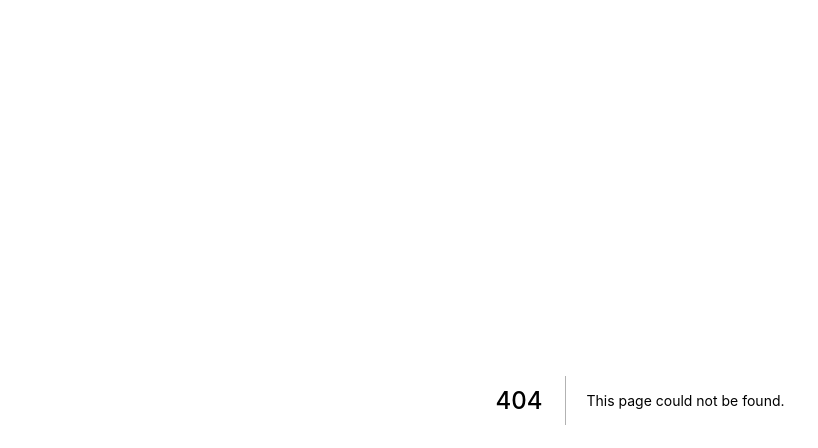
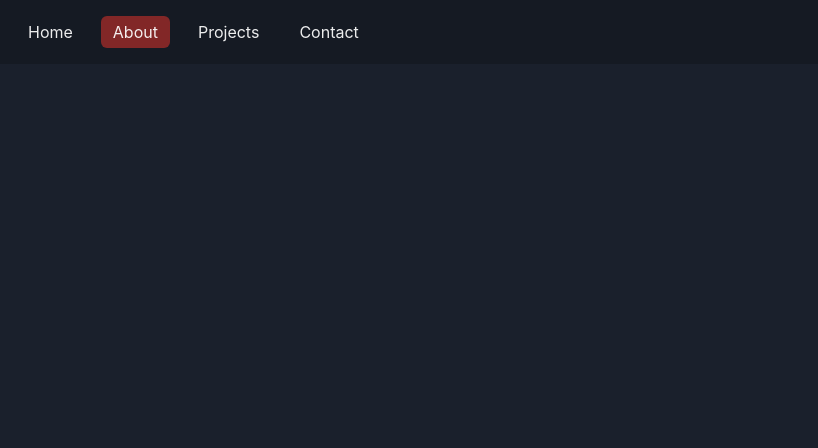
Before and after one commit to LakeeSiv/web2, a Next.js app: page /about in a window 1280 px wide. Before the commit this address had no page. Shown: the top 448 px of the page, without its empty margins (0-818 px from the left). Built offline with nearby package versions, Linux system fonts and the light colour scheme.

Commit message:
added empty pages

```diff
--- /dev/null
+++ b/pages/about.tsx
@@ -0,0 +1,12 @@
+import React from "react";
+import Layout from "../components/Layout";
+
+const about = () => {
+  return (
+    <div>
+      <Layout title="About" active_page="About"></Layout>
+    </div>
+  );
+};
+
+export default about;
```
Also changed, not shown: pages/contact.tsx (added, +7 -0 lines), pages/projects.tsx (added, +7 -0 lines).
